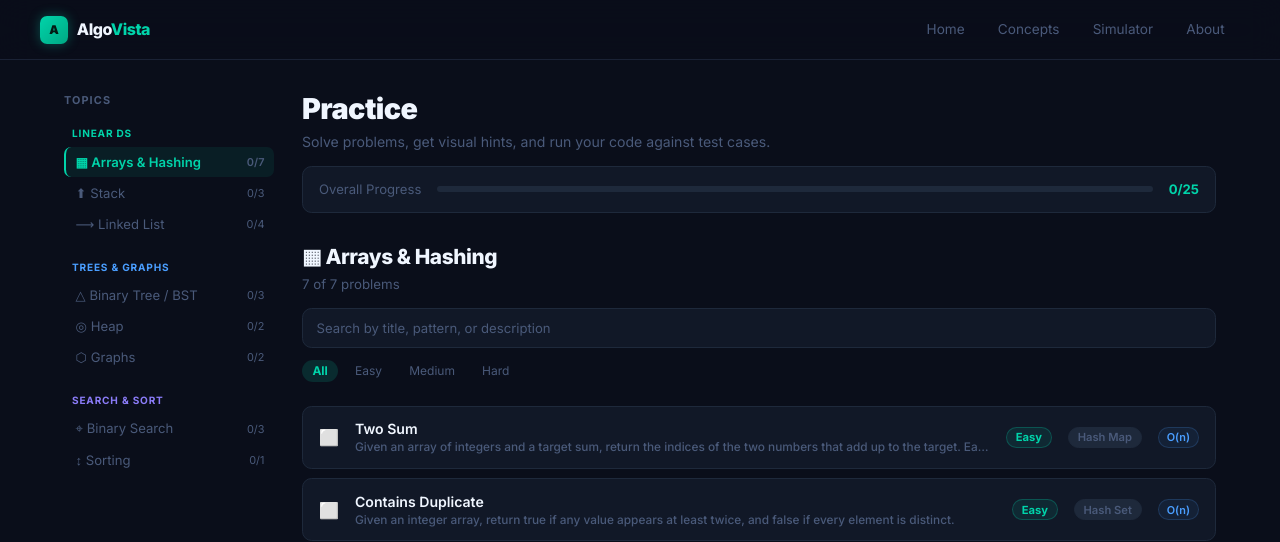
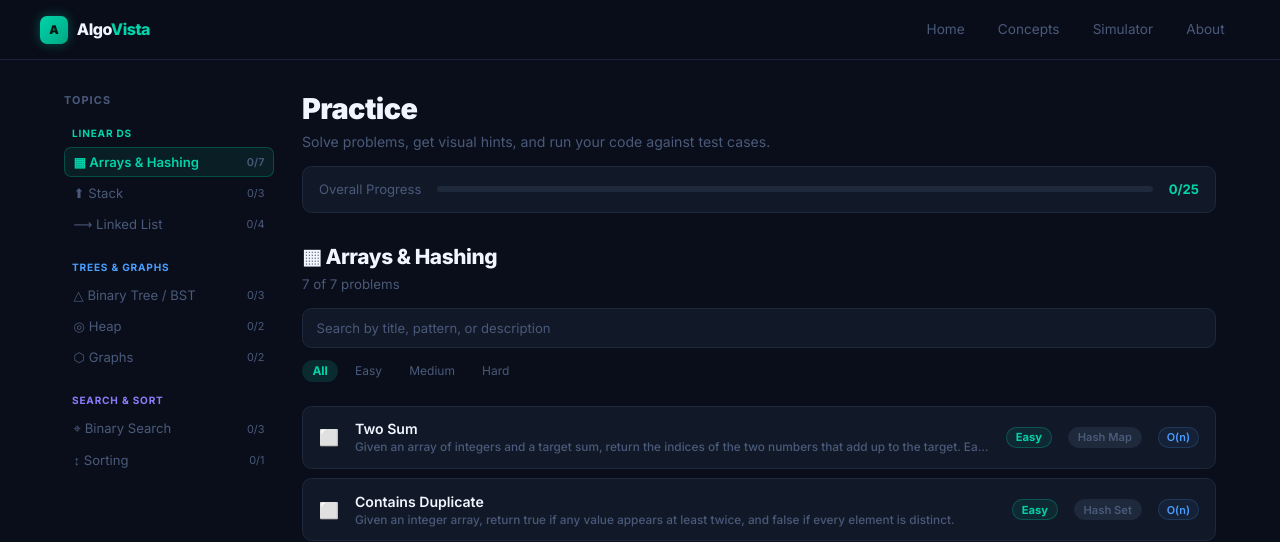
Before and after one commit to Alan-K-Biju-7/AlgoVista, a React (Create React App) app: page /practice in a window 1280 px wide. Shown: the top 542 px of the page. Built offline with nearby package versions, Linux system fonts and the light colour scheme.

Commit message:
Use a softer selected state in the topic sidebar

```diff
--- a/src/pages/practice/TopicSidebar.jsx
+++ b/src/pages/practice/TopicSidebar.jsx
@@ -73,9 +73,9 @@ export default function TopicSidebar({ activeTopic, onSelect, getStatus }) {
                     fontWeight: isActive ? '600' : '400',
                     transition: 'all 0.15s',
                     marginBottom: '0.1rem',
-                    borderLeft: isActive
-                      ? `2px solid ${topic.color}`
-                      : '2px solid transparent',
+                    boxShadow: isActive
+                      ? `inset 0 0 0 1px ${topic.color}40`
+                      : 'inset 0 0 0 1px transparent',
                   }}
                 >
                   <span>
```
